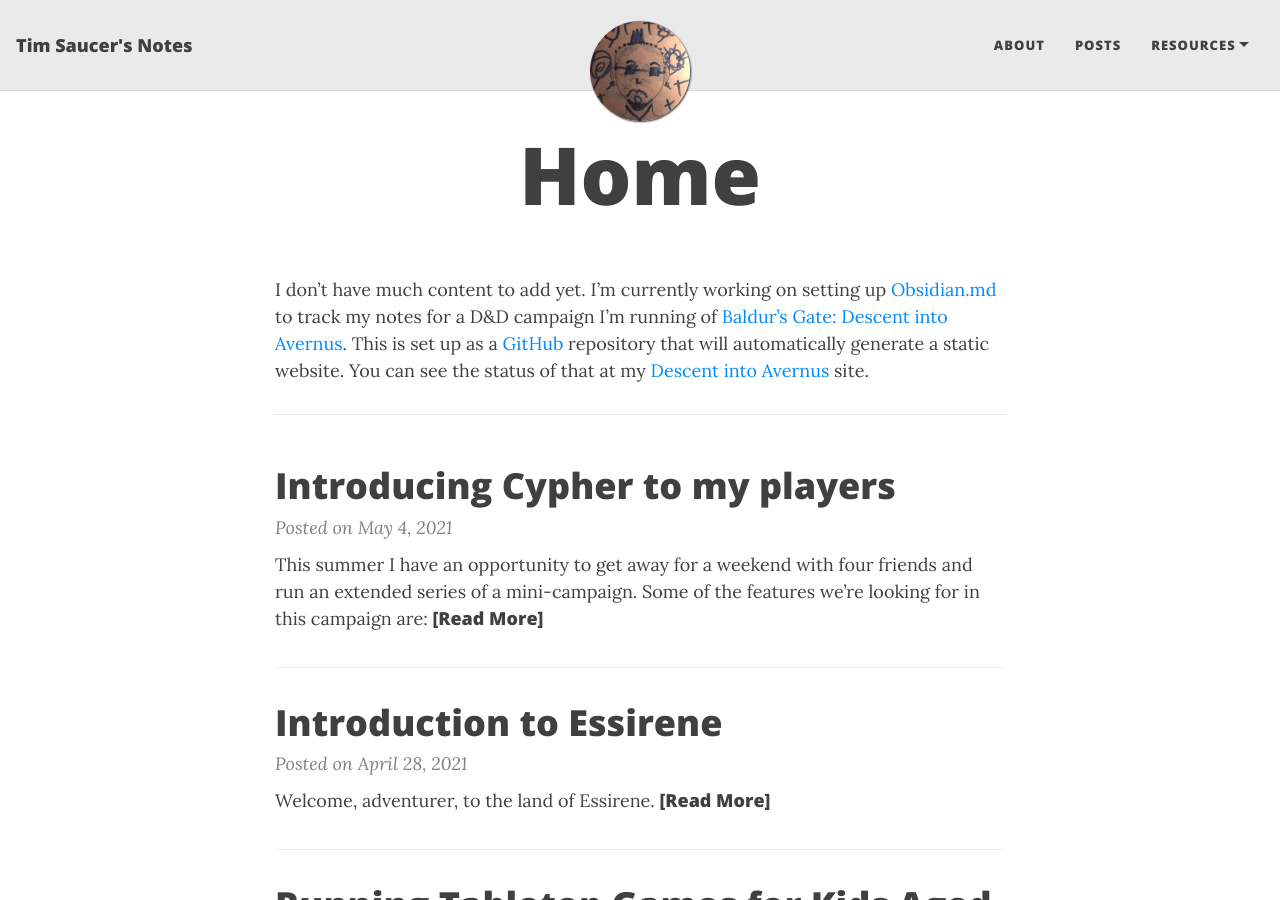
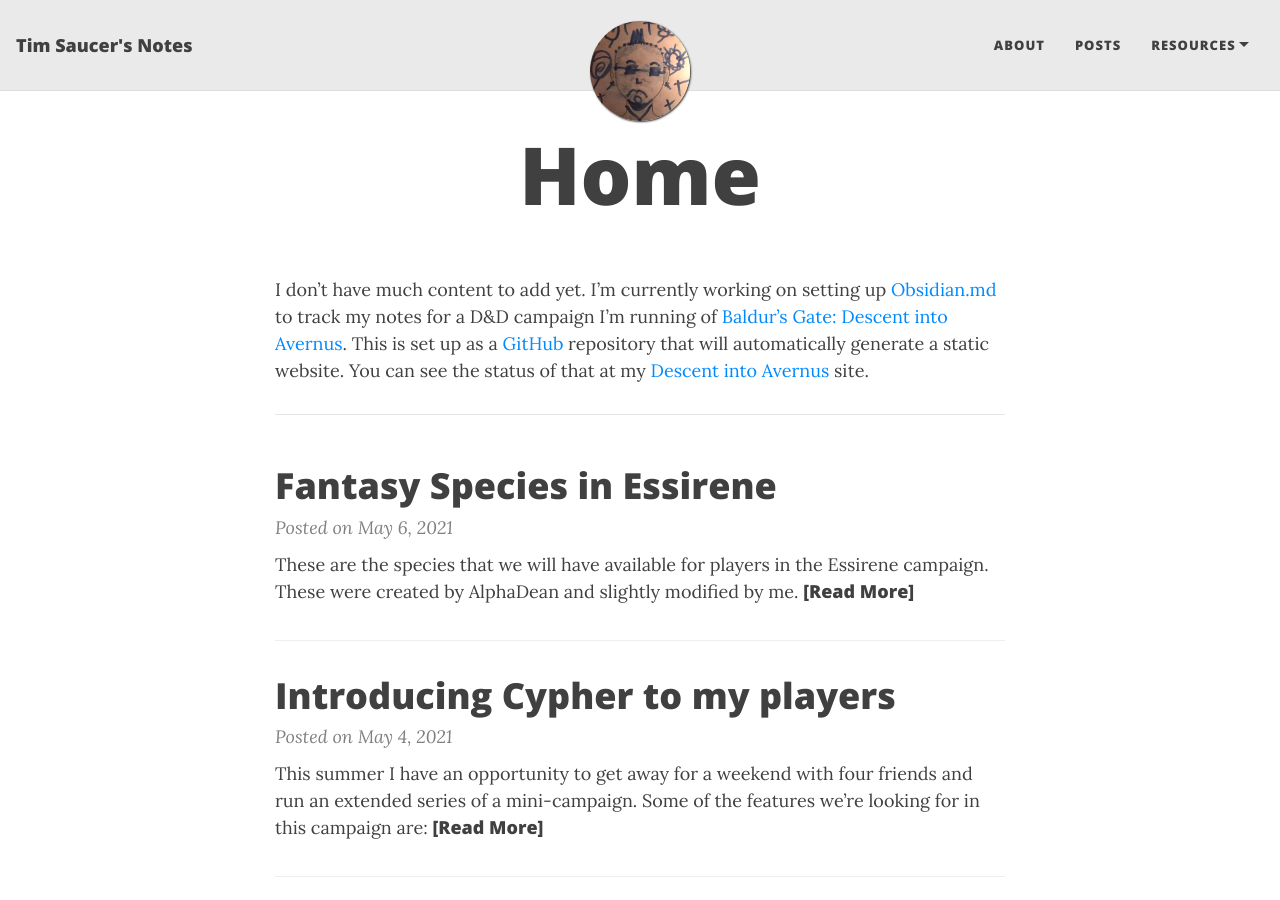
Before and after one commit to timsaucer/timsaucer.github.io, a Jekyll site: the page built from index.md, in a window 1280 px wide and 900 px high. Built offline with Jekyll 4.4.1, drawn with Linux system fonts in a browser that asks for light colours; nearby versions of some CDN libraries; some of the changed lines change nothing that is shown.

Commit message:
Adding species types for Essirene campaign

```diff
--- a/_posts/2021-05-04-introducing-cypher-to-my-players.md
+++ b/_posts/2021-05-04-introducing-cypher-to-my-players.md
@@ -27,8 +27,10 @@
 	- Everyone has a species, a type (similar to a class), a descriptor, and a focus.
 
 ### Species
-- Your **species** can be Human, Elf, Dwarf, Halfling, or Gnome. If you want to play something more exotic or a mix between two species, talk to me about it.
+- Your **species** can be Human, Elf, Dwarf, Halfling, or Half-Orc. If you want to play something more exotic or a mix between two species, talk to me about it.
 - Species is not part of Cypher's core system but is something I'm using for this campaign.
+- In Cypher terms, we're treating these as being a second descriptor .
+- See more in [[2021-05-06-fantasy-species-in-essirene]].
 
 ### Type
 
--- /dev/null
+++ b/_posts/2021-05-06-fantasy-species-in-essirene.md
@@ -0,0 +1,85 @@
+---
+layout: default
+title:  Fantasy Species in Essirene
+date:   2021-05-06
+categories: ttrpg
+---
+
+These are the species that we will have available for players in the Essirene campaign. These were created by AlphaDean and slightly modified by me.
+
+## Elf
+
+You haunt the woodlands and deep, natural realms, as your people have for millennia. You are the arrow in the night, the shadow in the glade, and the laughter on the wind. As an elf, you are slender, quick, graceful, and long-lived.
+
+You manage the sorrows of living well past many mortal lifetimes with song, wine, and an appreciation for the deep beauties of growing things, especially trees, which can live even longer than you do.
+
+You gain the following characteristics:
+
+- **Agile**: +2 to your Speed Pool.
+- **Long-Lived**: Your natural lifespan (unless tragically cut short) is thousands of years.
+- **Skill**: You are specialized in tasks related to perception.
+- **Skill**: You are practiced in using one bow variety of your choice.
+- **Skill**: You are trained in stealth tasks.
+- **Woodland Lifestyle** In areas of natural woodland, you are specialized in stealth tasks.
+- **Fragile**: When you fail a Might defense roll to avoid damage, you take 1 extra point of damage.
+- **Long-lived persona**: Social interactions with non-long-lived folk are hindered by one step.
+- **Additional Equipment**: You have a bow and a quiver of arrows to go with it.
+
+## Dwarf
+
+You’re a stocky, broad-shouldered, bearded native of the mountains and hills. You’re also as stubborn as the stone in which the dwarves carve their homes under the mountains. Tradition, honor, pride in smithcraft, and warcraft and a keen appreciation of the wealth buried under the roots of the world are all part of your heritage. Those who wish you ill should be wary of your temper. When dwarves are wronged, they never forget.
+
+You gain the following characteristics:
+- **Stalwart**: +2 to your Might Pool.
+- **Long-Lived**: Your natural lifespan (unless tragically cut short) is thousands of years.
+- **Skill**: You are trained in Might defense rolls.
+- **Skill**: You are trained in tasks related to stone, including sensing stonework traps, knowing the history of a particular piece of stonecraft, and knowing your distance beneath the surface.
+- **Skill**: You are practiced in using axes.
+- **Skill**: You are trained in using the tools required to shape and mine stone
+- **Vulnerability**: When you fail an Intellect defense roll to avoid damage, you take 1 extra point of damage.
+- **Heavy Legs**- You have an inability in all running and swimming tasks.
+- **Additional Equipment**: You have an axe and a mining pick.
+
+## Half-Orc
+
+Life has always been a war for you. You feel your two halves fight each other every day. You see the humans shrink back in fear and sometimes you like it. Other times you see orcs look at you in pity and you want to crack skulls to teach them an object lesson in respect… and fear. You’re a mean, green, fighting machine, just looking for someone to point you in the right direction.
+
+You gain the following characteristics:
+- **Orc Ancestry**: +4 Might;
+- **Braced for the Blow**: You are trained in Might defense;
+- **Skill**: breaking things
+- **Skill**:  your choice of Physical skill.
+- **Not Picky**: You are considered trained in survival
+- **Outsider**: You have poor social graces. The difficulty of any task involving charm, persuasion, etiquette, or deception is hindered by one step.
+- **Inability**: Intellect defense rolls
+- **Additional Equipment**. You have an extra heavy weapon.
+
+## Halfling
+
+You are short with big eyes and a talent for lesser magics. Your kind has often wondered what the big deal is with the other races. All of them seem to be racing around and trying to build empires or do something dramatic. You understand this in humans because they live such a short time( your people regularly live over 150 years) but it doesn’t explain why Dwarves act that way. Sometimes Elves seem to understand you, though. Halfling life is more laid back, there is plenty of time to perfect motivations… or cooking. There’s nothing that a clear mind and good humor can’t fix. If things get too wearisome with these large, over-anxious types, you can always go back to your burrow-Ville and draw strength from your family.
+
+You gain the following characteristics:
+- **Adept**: +2 Intellect
+- **Semi Long-Lived**: Your natural lifespan (unless tragically cut short) is hundreds of years.
+- **No Illusions**: You are Trained in seeing through illusionary spells.
+- **Halfling Luck**-  your Halfling luck allows you to reroll any failed roll once per session or can recharge after a 10-hour recovery roll.
+- **Skill**:  knowledge of one skill trade of your choice
+- **Well-Read**: one additional language and agriculture skill.
+- **Too tiny to hit**: you receive an asset on speed defense tasks against any person/creature bigger than you.
+- **Stubby legs**: You’re dexterous but not fast. The difficulty of all movement-related tasks is one step higher for you.
+- **Fragile**: When you fail a Might defense roll to avoid damage, you take 1 extra point of damage.
+- **Additional equipment**: you have an additional leisure item such as a pipe or book.
+
+## Human
+
+In the reckonings of most worlds, humans are the youngest of the common races, late to arrive on the world scene and short-lived in comparison to dwarves, elves, and dragons. Perhaps it is because of their shorter lives that they strive to achieve as much as they can in the years they are given. Or maybe they feel they have something to prove to the elder races, and that’s why they build their mighty empires on the foundation of conquest and trade. Whatever drives them, humans are the innovators, the achievers, and the pioneers of the world.
+
+You gain the following characteristics:
+- **Human flexibility**: choose +2 to any one of the stat pools
+- **Skills** - choose one of any knowledge skill to be trained in
+- **Skills**- Choose to be trained in any one tool
+- **Skills** -choose one of any physical skill to be trained in
+- **Skills** - choose one of any social skills to be trained in.
+- **Inability** - choose one of the 3 (might, Speed or Intellect) defenses to be hundred in.
+- **Inabilities** - Choose one skill social and physical skill to be hindered in.
+- **Additional equipment**: you have an additional moderately priced weapon of your choice and moderately priced tool of your choice.
```
